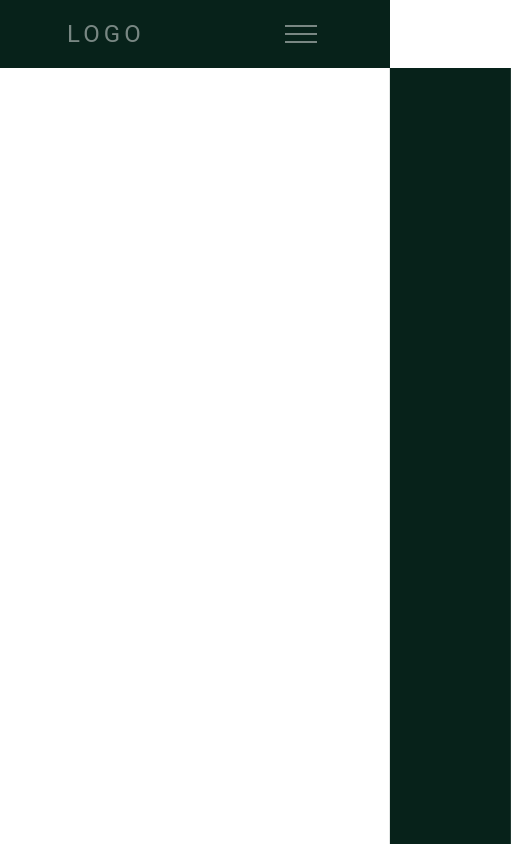
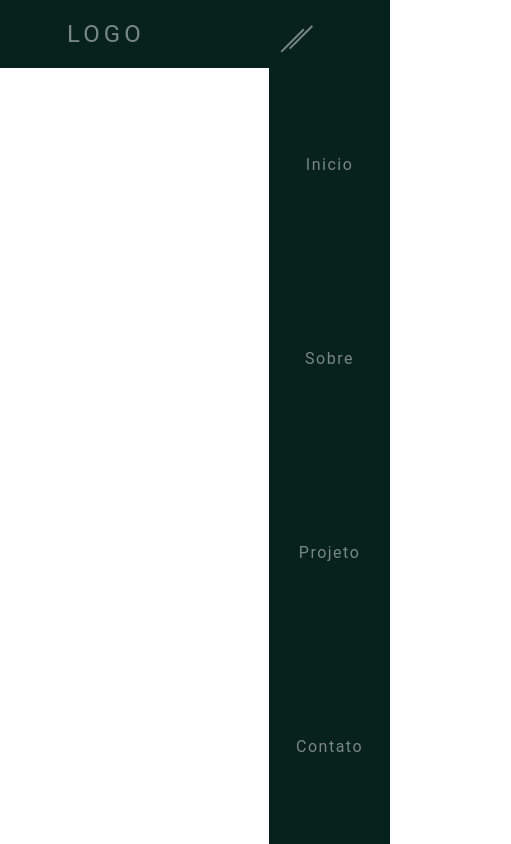
Before and after one commit to VitorHSilver/webSiteMobile, a plain HTML site: page index.html in a window 390 px wide. Both pictures are taken after a click on the element 300 px from the left and 33 px from the top of the page. Shown: the whole page, 511 px wide, since content can reach past the window. Drawn offline with Linux system fonts and the light colour scheme.

Commit message:
Func de interatividade com o menu

```diff
--- a/mobile-navbar.js
+++ b/mobile-navbar.js
@@ -0,0 +1,33 @@
+class MobileNavBar {
+     constructor(mobileMenu, navList, navLinks) {
+          this.mobileMenu = document.querySelector(mobileMenu);
+          this.navList = document.querySelector(navList);
+          this.navLinks = document.querySelectorAll(navLinks);
+          this.activeClass = 'active';
+          this.handleClick = this.handleClick.bind(this);
+     }
+     animateLinks() {
+          this.navLinks.forEach((link, index) => {
+               link.style.animation
+                    ? (link.style.animation = '')
+                    : (link.style.animation = `navLinkFade 0.5s ease forwards ${index / 7 + 0.3}s`);
+          });
+     }
+     handleClick() {
+          this.navList.classList.toggle(this.activeClass);
+          this.mobileMenu.classList.toggle(this.activeClass);
+          this.animateLinks();
+     }
+     addClickEvent() {
+          this.mobileMenu.addEventListener('click', this.handleClick);
+     }
+     init() {
+          if (this.mobileMenu) {
+               this.addClickEvent();
+          }
+          return this;
+     }
+}
+
+const mobileNavBar = new MobileNavBar('.mobile-menu', '.nav-list', '.nav-list li');
+mobileNavBar.init();
--- a/style.css
+++ b/style.css
@@ -55,6 +55,7 @@ main{
     height: 2px;
     background: var(--cordotexto);
     margin: 6px;
+    transition: 0.3s;
 }
 @media (max-width: 999px){
     body{
@@ -70,7 +71,9 @@ main{
         flex-direction: column;
         align-items: center;
         justify-content: space-around;
-        transform: translate(100%);
+        transform: translateX(100%);
+        transition: transform 0.3s ease-in;
+
     }
     .nav-list li{
         margin: 0;
@@ -80,6 +83,29 @@ main{
         display: block;
     }
     .nav-list.active{
-        transform: translate(0);
+        transform: translateX(0)
+    }
+
+    @keyframes navLinkFade {
+        from{
+            opacity: 0;
+            transform: translateX(50px);
+
+
+        }
+        to {
+            opacity: 1;
+            transform: translateX(0);
+
+        }
+    }
+    .mobile-menu.active .line1 {
+        transform: rotate(-45deg) translate(-8px, 8px);
+    }
+    .mobile-menu.active .line2 {
+        opacity: 0;
+    }
+    .mobile-menu.active .line3 {
+        transform: rotate(-45deg) translate(-5px, -7px);
     }
 }
```
